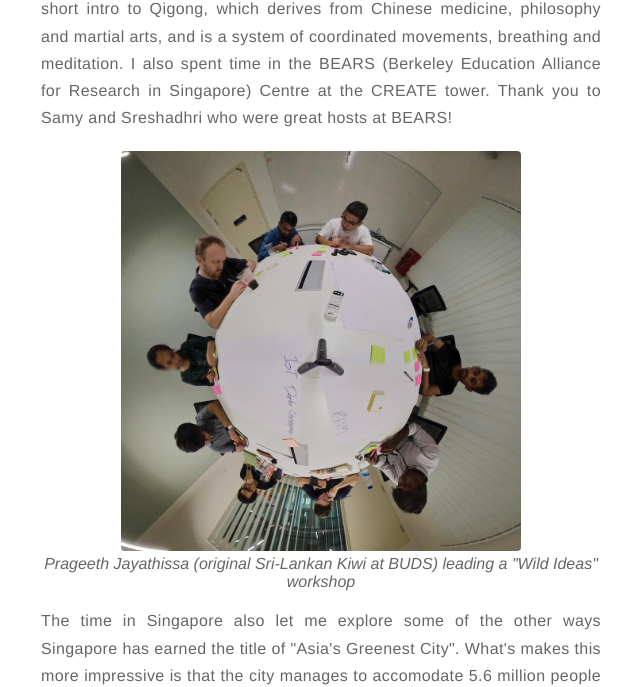
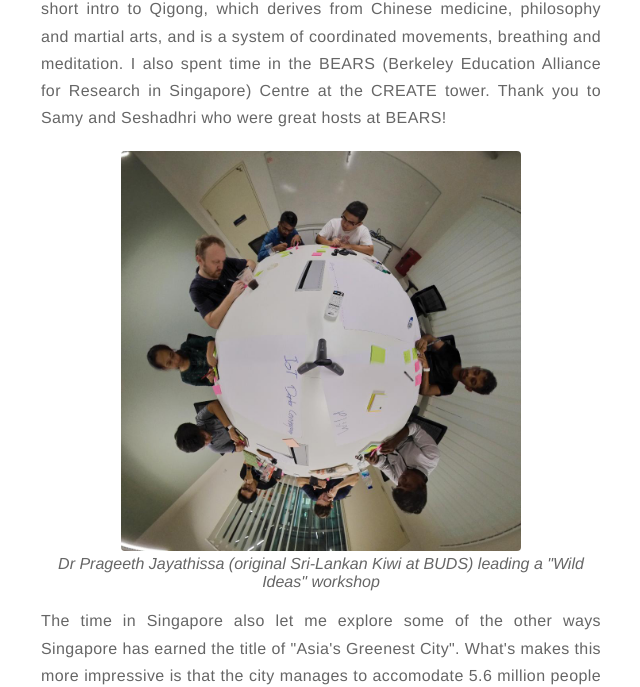
Before and after one commit to anjukan/anjukan.github.io, a Jekyll site: the page built from _posts/2019-07-01-Building-in-Scalability---Exchange-in-Singapore.markdown, in a window 1280 px wide and 1400 px high, scrolled down 1510 px. Shown: the part 613-1300 px from the top of the window, without its empty margins (319-959 px from the left). Built offline with Jekyll 4.4.1, drawn with Linux system fonts in a browser that asks for light colours; some of the changed text lies outside the part shown.

Commit message:
modified NUS exchange blog

```diff
--- a/_posts/2019-07-01-Building-in-Scalability---Exchange-in-Singapore.markdown
+++ b/_posts/2019-07-01-Building-in-Scalability---Exchange-in-Singapore.markdown
@@ -58,7 +58,7 @@ in buildings. The BUDS lab is based in SDE4, a net-zero energy building and in f
  than the amount of renewable energy created on site. Highlights of my time at BUDS included the workshop on the first day centered around "Wild Ideas". Dr Prageeth
  Jayathissa led the session with started with a short intro to Qigong, which derives from Chinese medicine, philosophy and martial arts, and is a system of
  coordinated movements, breathing and meditation. I also spent time in the BEARS (Berkeley Education Alliance for Research in Singapore) Centre at the CREATE
- tower. Thank you to Samy and Sreshadhri who were great hosts at BEARS!</p>
+ tower. Thank you to Samy and Seshadhri who were great hosts at BEARS!</p>
 
 </div>
 
@@ -66,7 +66,7 @@ in buildings. The BUDS lab is based in SDE4, a net-zero energy building and in f
 
 <img src="/assets/images/Singapore_3.jpg" width="400" height="400" />
 <br>
-<em>Prageeth Jayathissa (original Sri-Lankan Kiwi at BUDS) leading a "Wild Ideas" workshop</em>
+<em>Dr Prageeth Jayathissa (original Sri-Lankan Kiwi at BUDS) leading a "Wild Ideas" workshop</em>
 
 </div>
 
```
Also changed, not shown: other parts of _posts/2019-07-01-Building-in-Scalability---Exchange-in-Singapore.markdown (+5 -5 lines).
